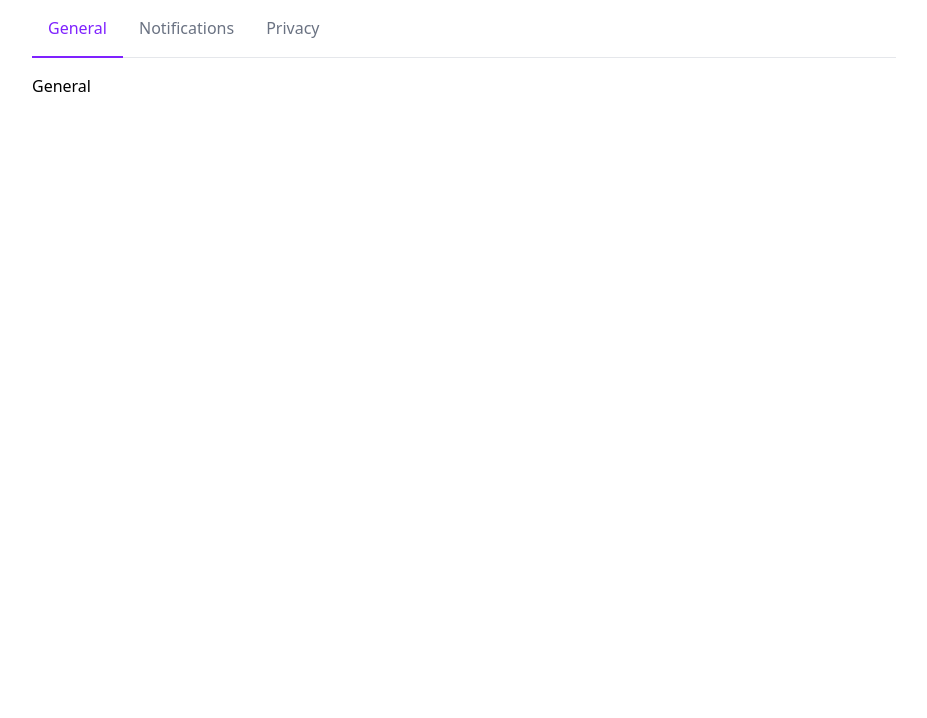
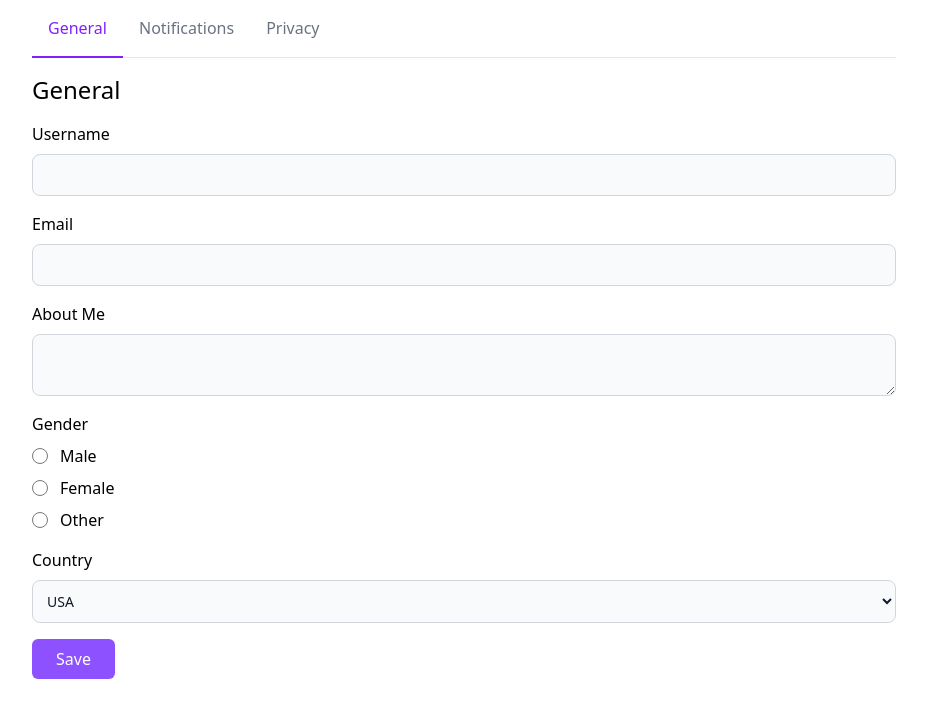
Before and after one commit to alexsanders-git/vue-udemy-course, a Vue app: page / in a window 1280 px wide. Shown: the top 718 px of the page, without its empty margins (176-1103 px from the left). Built offline with nearby package versions, Linux system fonts and the light colour scheme; the HTML template or start-up script is replaced by a standard one.

Commit message:
Project Five: Create General Settings Form

```diff
--- a/src/assets/main.css
+++ b/src/assets/main.css
@@ -1 +1,22 @@
 @import "tailwindcss";
+
+label {
+    @apply flex items-center gap-1;
+}
+
+input[type='text'],
+input[type='email'] {
+    @apply bg-gray-50 border border-gray-300 text-gray-900 text-sm rounded-lg focus:outline-none focus-visible:outline-none focus:ring-violet-500 focus-visible:ring-violet-500 focus:border-violet-500 focus-visible:border-violet-500 block w-full p-2.5;
+}
+
+textarea {
+    @apply bg-gray-50 border border-gray-300 text-gray-900 text-sm rounded-lg focus:outline-none focus-visible:outline-none focus:ring-violet-500 focus-visible:ring-violet-500 focus:border-violet-500 focus-visible:border-violet-500 block w-full p-2.5;
+}
+
+input[type='radio'] {
+    @apply w-4 h-4 border border-gray-300 rounded bg-gray-50 focus:outline-none focus-visible:outline-none focus:ring-4 focus-visible:ring-4 focus:ring-violet-300 focus-visible:ring-violet-300 mr-2;
+}
+
+select {
+    @apply bg-gray-50 border border-gray-300 text-gray-900 text-sm rounded-lg focus:outline-none focus-visible:outline-none focus:ring-violet-500 focus-visible:ring-violet-500 focus:border-violet-500 focus-visible:border-violet-500 block w-full p-2.5;
+}
--- a/src/components/project-five/GeneralSettings.vue
+++ b/src/components/project-five/GeneralSettings.vue
@@ -1,7 +1,62 @@
-<script setup lang="ts"></script>
+<script setup lang="ts">
+import AppButton from '@/components/AppButton.vue';
+</script>
 
 <template>
-  <div>General</div>
+  <div>
+    <h2 class="mb-4 text-2xl">General</h2>
+    <form class="space-y-4 mx-auto">
+      <div class="space-y-2">
+        <label>Username</label>
+        <input type="text" />
+      </div>
+
+      <div class="space-y-2">
+        <label>Email</label>
+        <input type="email" />
+      </div>
+
+      <div class="space-y-2">
+        <label>About Me</label>
+        <textarea></textarea>
+      </div>
+
+      <div class="space-y-2">
+        <label>Gender</label>
+
+        <label>
+          <input type="radio" value="male" />
+          <span>Male</span>
+        </label>
+
+        <label>
+          <input type="radio" value="female" />
+          <span>Female</span>
+        </label>
+
+        <label>
+          <input type="radio" value="other" />
+          <span>Other</span>
+        </label>
+      </div>
+
+      <div class="space-y-2">
+        <label>Country</label>
+        <select>
+          <option>USA</option>
+          <option>United Kingdom</option>
+          <option>Canada</option>
+          <option>Australia</option>
+          <option>Germany</option>
+          <option>France</option>
+          <option>Italy</option>
+          <option>Spain</option>
+          <option>Japan</option>
+          <option>India</option>
+        </select>
+      </div>
+
+      <AppButton>Save</AppButton>
+    </form>
+  </div>
 </template>
-
-<style scoped></style>
```
Also changed, not shown: src/composables/project-five/useSettings.ts (added).
